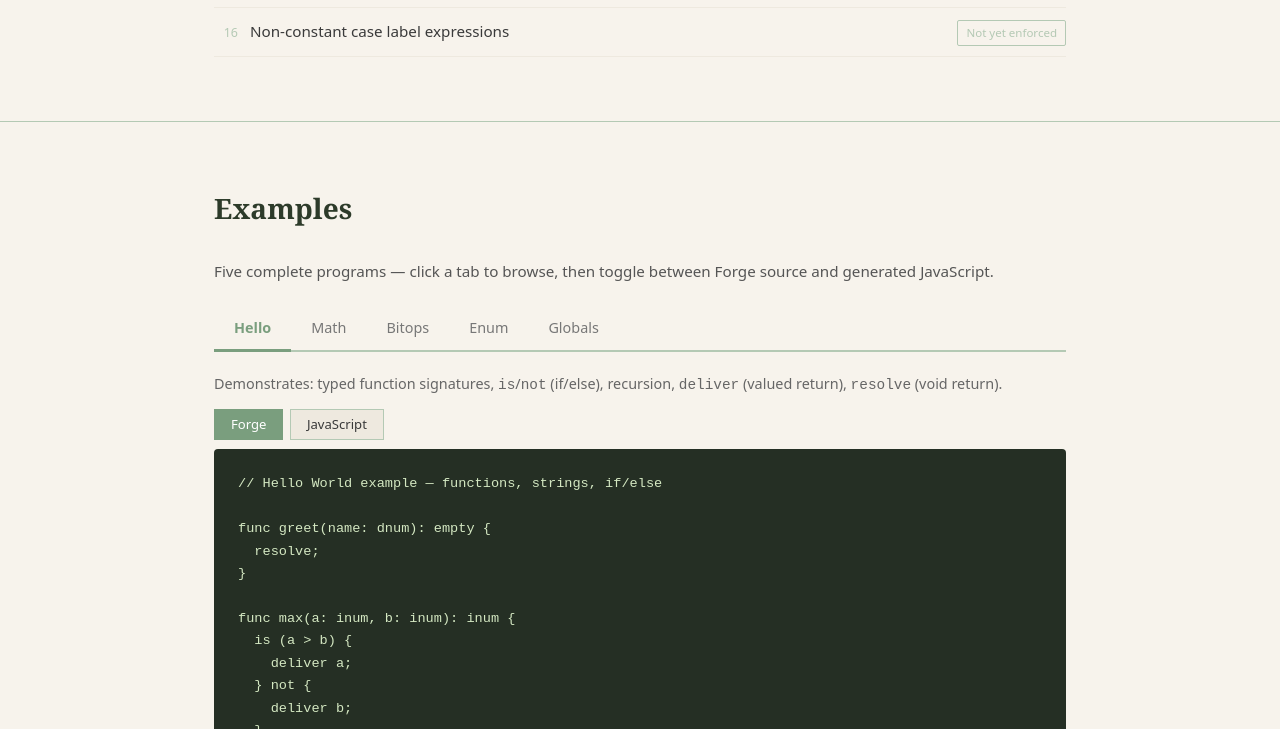
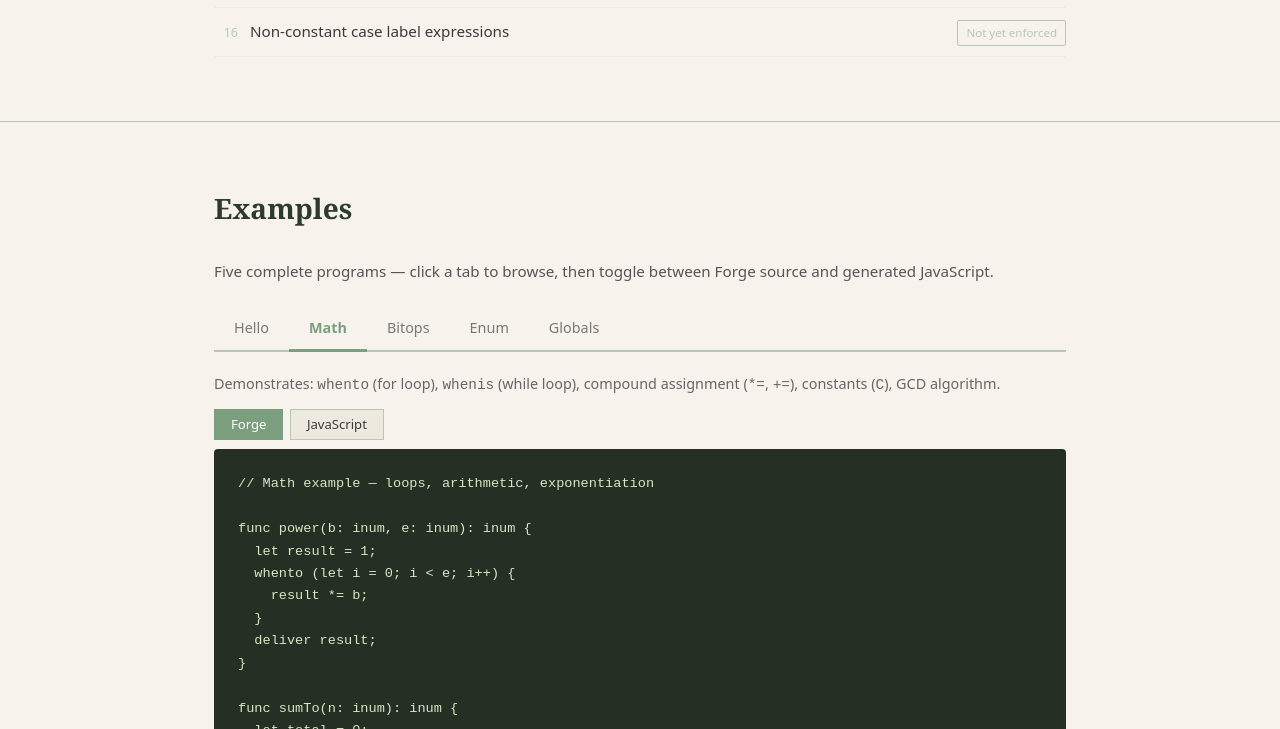
Before and after one commit to JohhannasReyn/Forge, a website: page docs/index.html in a window 1280 px wide. Both pictures are taken after a click on the button "Math". Shown: the part 2864-3593 px from the top of the page. Drawn offline with Linux system fonts and the light colour scheme.

Commit message:
feat: add tab interactivity JS to Forge website

```diff
--- a/docs/index.html
+++ b/docs/index.html
@@ -611,5 +611,30 @@ let maxR = config.maxRetries</pre></div>
   </div>
 </footer>
 
+<script>
+(function () {
+  // Top-level example tabs (Hello / Math / Bitops / Enum / Globals)
+  document.querySelectorAll('.example-tab').forEach(function (btn) {
+    btn.addEventListener('click', function () {
+      var container = btn.closest('.examples-container');
+      container.querySelectorAll('.example-tab').forEach(function (t) { t.classList.remove('active'); });
+      container.querySelectorAll('.example-panel').forEach(function (p) { p.classList.remove('active'); });
+      btn.classList.add('active');
+      document.getElementById(btn.dataset.panel).classList.add('active');
+    });
+  });
+
+  // Code sub-tabs (Forge | JavaScript) within each panel
+  document.querySelectorAll('.code-tab').forEach(function (btn) {
+    btn.addEventListener('click', function () {
+      var panel = btn.closest('.example-panel');
+      panel.querySelectorAll('.code-tab').forEach(function (t) { t.classList.remove('active'); });
+      panel.querySelectorAll('.code-pane').forEach(function (p) { p.classList.remove('active'); });
+      btn.classList.add('active');
+      panel.querySelector('.' + btn.dataset.pane).classList.add('active');
+    });
+  });
+})();
+</script>
 </body>
 </html>
```
